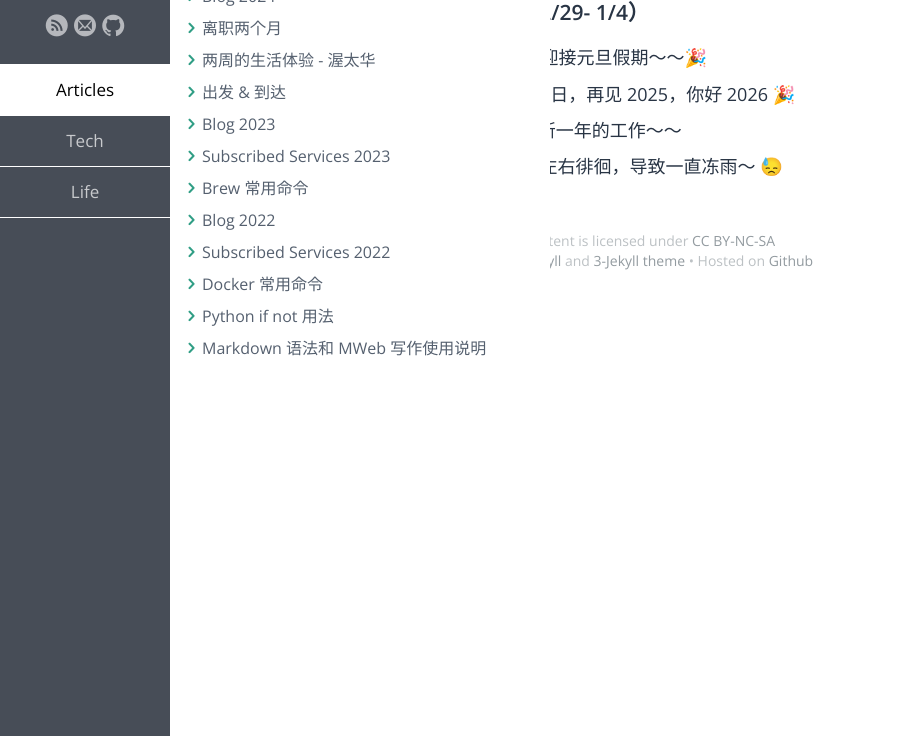
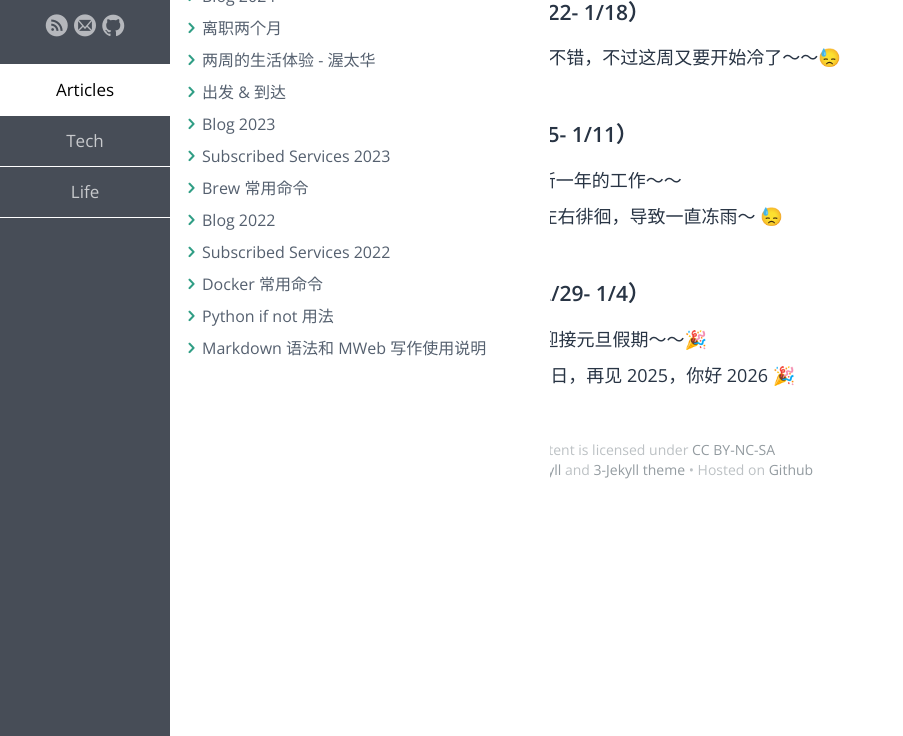
Before and after one commit to samxupeiran/samxupeiran.github.io, a Jekyll site: the page built from _posts/life/2025-12-29-my-blog.md, in a window 1280 px wide, cut to the strip 164-900 px from the top of the page. Shown: the whole strip, without its empty margins (0-903 px from the left). Built offline with Jekyll 4.4.1, drawn with Linux system fonts in a browser that asks for light colours; some web fonts are replaced.

Commit message:
feat: add weekly blog 1/12

```diff
--- a/_posts/life/2025-12-29-my-blog.md
+++ b/_posts/life/2025-12-29-my-blog.md
@@ -6,8 +6,13 @@ tags: Blog
 ---
 
 
+- ### 2026 年 1 月 第 3 周（1/22- 1/18）
+     - 1/12 周一了，最近温度很不错，不过这周又要开始冷了～～😓
+
+- ### 2026 年 1 月 第 2 周（1/5- 1/11）
+     - 1/5 元旦假期结束，迎接新一年的工作～～
+     - 1/7 最近温度一直在 0 度左右徘徊，导致一直冻雨～ 😓
+
 - ### 2026 年 1 月 第 1 周（12/29- 1/4）
      - 12/29 圣诞假期结束了，迎接元旦假期～～🎉
      - 12/31 2025 最后一个工作日，再见 2025，你好 2026 🎉
-     - 1/5 元旦假期结束，迎接新一年的工作～～
-     - 1/7 最近温度一直在 0 度左右徘徊，导致一直冻雨～ 😓
```
